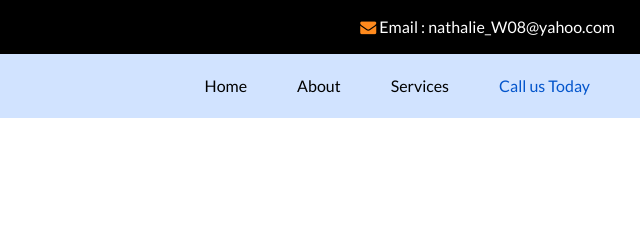
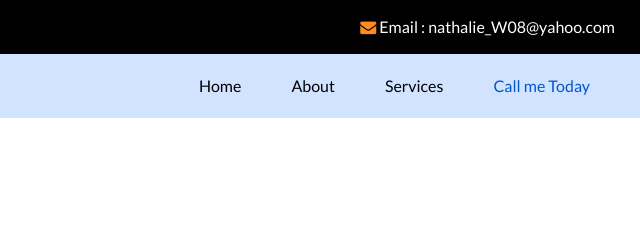
Before and after one commit to devopsnat/web-consulting, a plain HTML site: page contact.html in a window 1280 px wide. Shown: the top 240 px of the page, 640-1280 px from the left. Drawn offline with nearby package versions, Linux system fonts and the light colour scheme; some packages are replaced by stand-ins of ours.

Commit message:
change to contact

```diff
--- a/contact.html
+++ b/contact.html
@@ -75,7 +75,7 @@
                   <a class="nav-link" href="service.html">Services</a>
                 </li>
                 <li class="nav-item active">
-                  <a class="nav-link" href="contact.html">Call us Today</a>
+                  <a class="nav-link" href="contact.html">Call me Today</a>
                 </li>
               </ul>
             </div>
```
